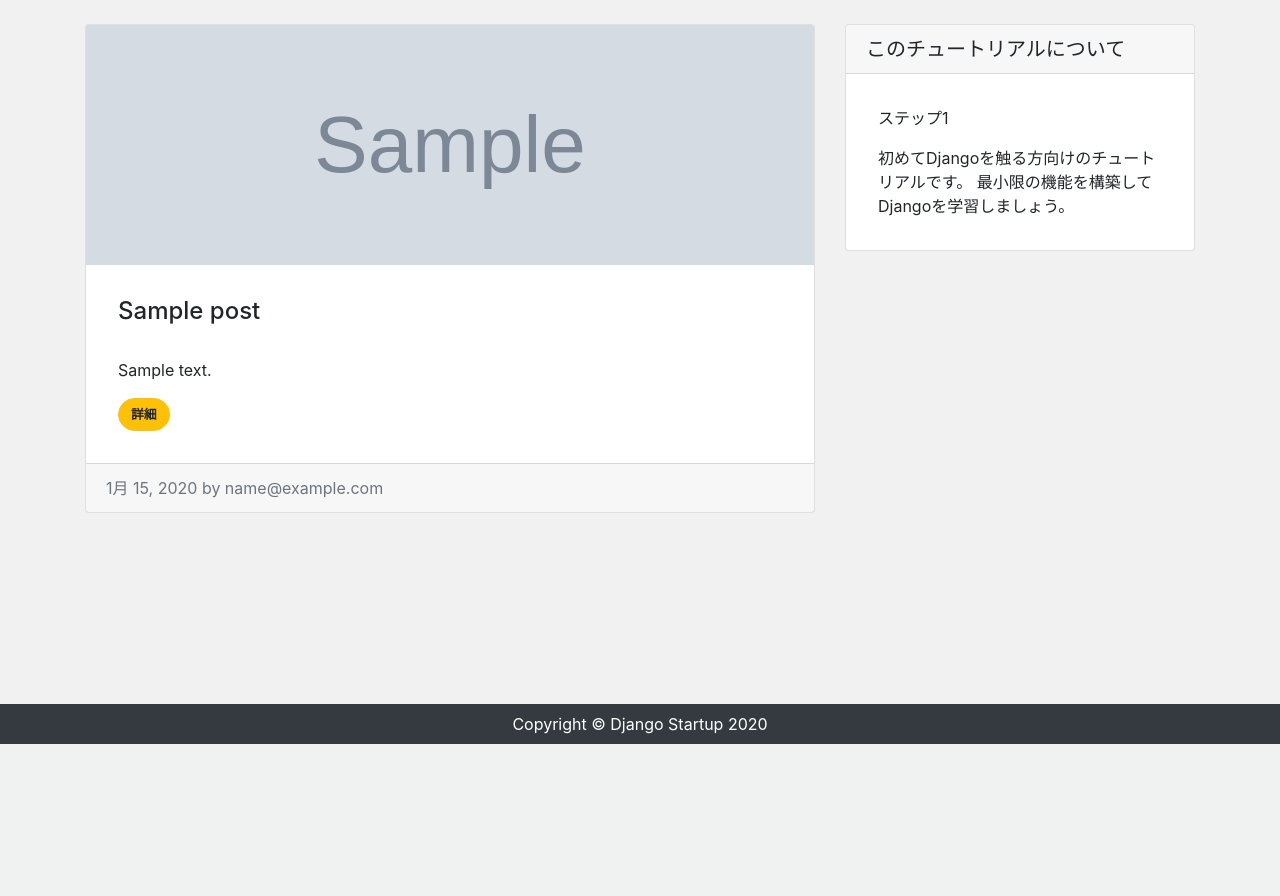
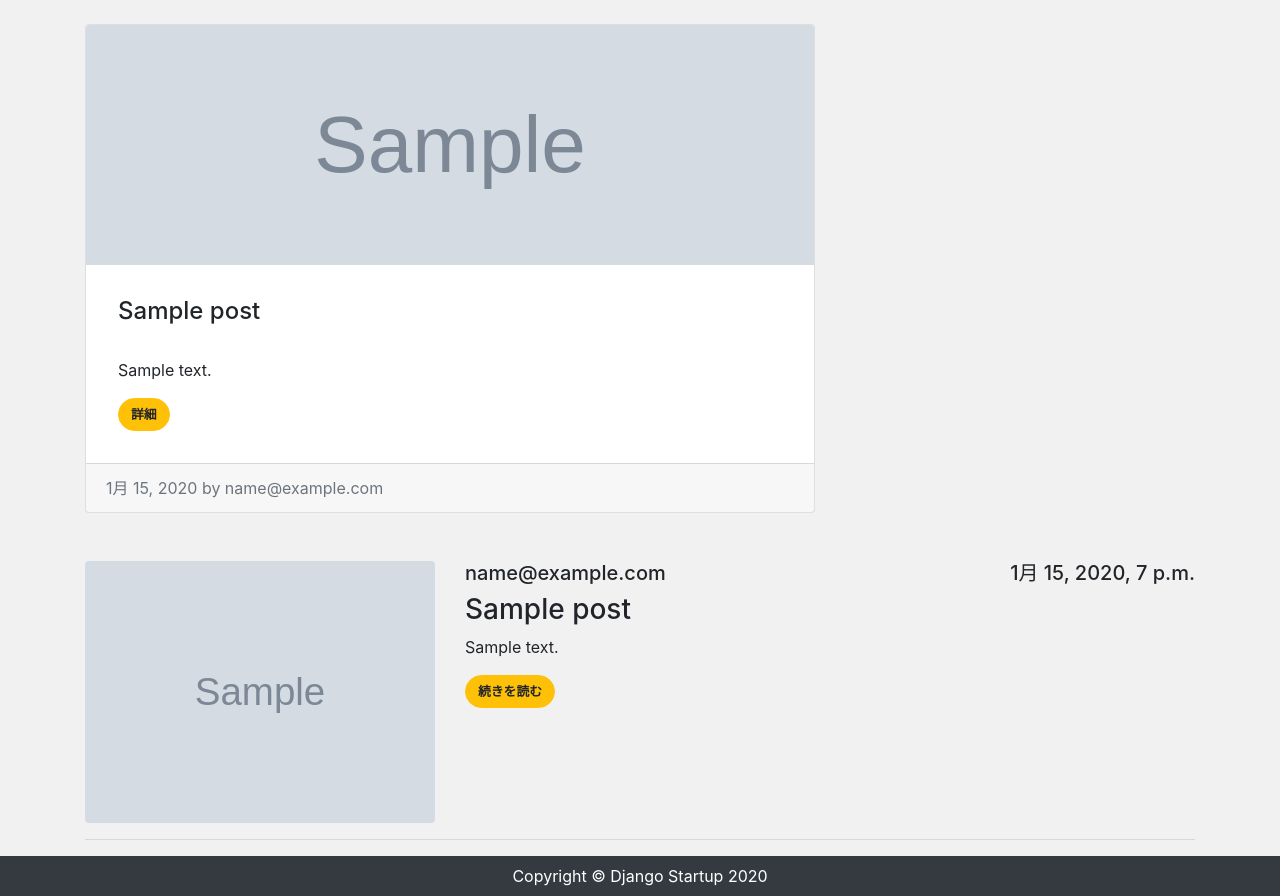
Before and after one commit to Minari766/disney_side_stories, a Django app: template app/templates/app/index.html in a window 1280 px wide. Shown: the part 56-952 px from the top of the page. Before the commit the page ends 800 px from the top, so only its background shows below. Run offline with Django 3.2, Linux system fonts and the light colour scheme; the template is opened without the code that fills it: values that come from a table or form of the project are taken from there, others are empty; tables that the repository leaves empty hold one stand-in row (values such as "Sample post"); grey boxes marked "Sample" are stand-in pictures; parts of the project's set-up code (start-up, migrations or seed data) failed here and were passed over; some libraries are stand-ins or nearby versions.

Commit message:
20201024

```diff
--- a/accounts/templates/accounts/signup.html
+++ b/accounts/templates/accounts/signup.html
@@ -27,5 +27,4 @@
         </form>
     </div>
 </div>
-
 {% endblock %}
--- a/accounts/urls.py
+++ b/accounts/urls.py
@@ -2,9 +2,9 @@ from django.urls import path
 from accounts import views
 
 urlpatterns = [
+    path('signup/', views.SignupView.as_view(), name='account_signup'),
     path('login/', views.LoginView.as_view(), name='account_login'),
     path('logout/', views.LogoutView.as_view(), name='account_logout'),
-    path('signup/', views.SignupView.as_view(), name='account_signup'),
     path('profile/', views.ProfileView.as_view(), name='profile'),
     path('profile/edit/', views.ProfileEditView.as_view(), name='profile_edit'),
 ]
--- a/accounts/views.py
+++ b/accounts/views.py
@@ -47,6 +47,7 @@ class ProfileEditView(LoginRequiredMixin, View):
 class LoginView(views.LoginView):
     template_name = 'accounts/login.html'
 
+
 class LogoutView(views.LogoutView):
     template_name = 'accounts/logout.html'
 
--- a/app/static/css/style.css
+++ b/app/static/css/style.css
@@ -106,3 +106,31 @@ main {
     width: 100%;
     height: 400px;
 }
+
+.author-created{
+    display: flex;
+    justify-content: space-between;
+}
+
+.author-created .text-left{
+    position: absolute;
+    left: 0;
+}
+
+.author-created .text-right{
+    position: absolute;
+    right: 0;
+}
+
+.parent {
+    margin: 40px;
+    background-color: green;
+    display: flex;
+    justify-content: space-between;
+}
+.child1 {
+    background-color: greenyellow;
+}
+.child2 {
+    background-color: blue;
+}
--- a/app/templates/app/index.html
+++ b/app/templates/app/index.html
@@ -21,19 +21,28 @@
             </div>
         {% endfor %}
     </div>
+</div>
 
+{% for post in post_data %}
+<div class="row">
     <div class="col-md-4">
-        <div class="card">
-            <h5 class="card-header">このチュートリアルについて</h5>
-            <div class="card-body">
-                <p>ステップ1</p>
-                <p class="mb-0">
-                    初めてDjangoを触る方向けのチュートリアルです。
-                    最小限の機能を構築してDjangoを学習しましょう。
-                </p>
-            </div>
+        <a href="#">
+        {% if post.image %}
+            <img class="img-fluid rounded mb-3 mb-md-0" src="{{ post.image.url }}" alt="">
+        {% endif %}
+        </a>
+    </div>
+    <div class="col-md-8">
+        <div class="author-created">
+            <h5 class="text_left">{{ post.author }}</h5>
+            <h5 class="text_right">{{ post.created }}</h5>
         </div>
+        <h3>{{ post.title }}</h3>
+        <p>{{ post.content|truncatechars:100 }}</p>
+        <a class="btn btn-warning" href="#">続きを読む</a>
     </div>
 </div>
+<hr>
+{% endfor %}
 
 {% endblock %}
--- a/app/views.py
+++ b/app/views.py
@@ -5,7 +5,7 @@ from .forms import PostForm
 from django.contrib.auth.mixins import LoginRequiredMixin
 
 
-class IndexView(LoginRequiredMixin, View):
+class IndexView(View):
     def get(self, request, *args, **kwargs):
         post_data = Post.objects.order_by("-id")
         return render(request, 'app/index.html', {
```
Also changed, not shown: media/images/スクリーンショット_2020-10-24_14.31.23.png (added), media/images/スクリーンショット_2020-10-24_14.31.232.png (added).
